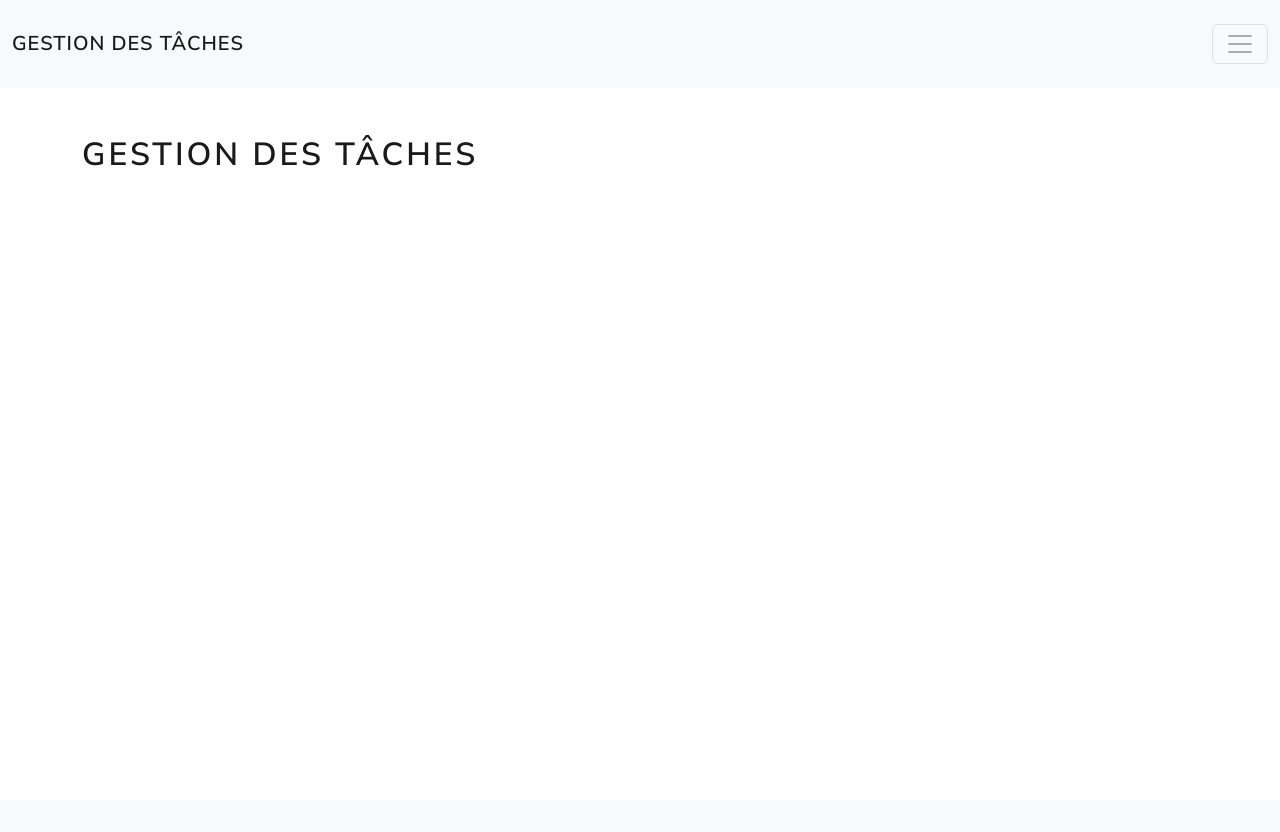
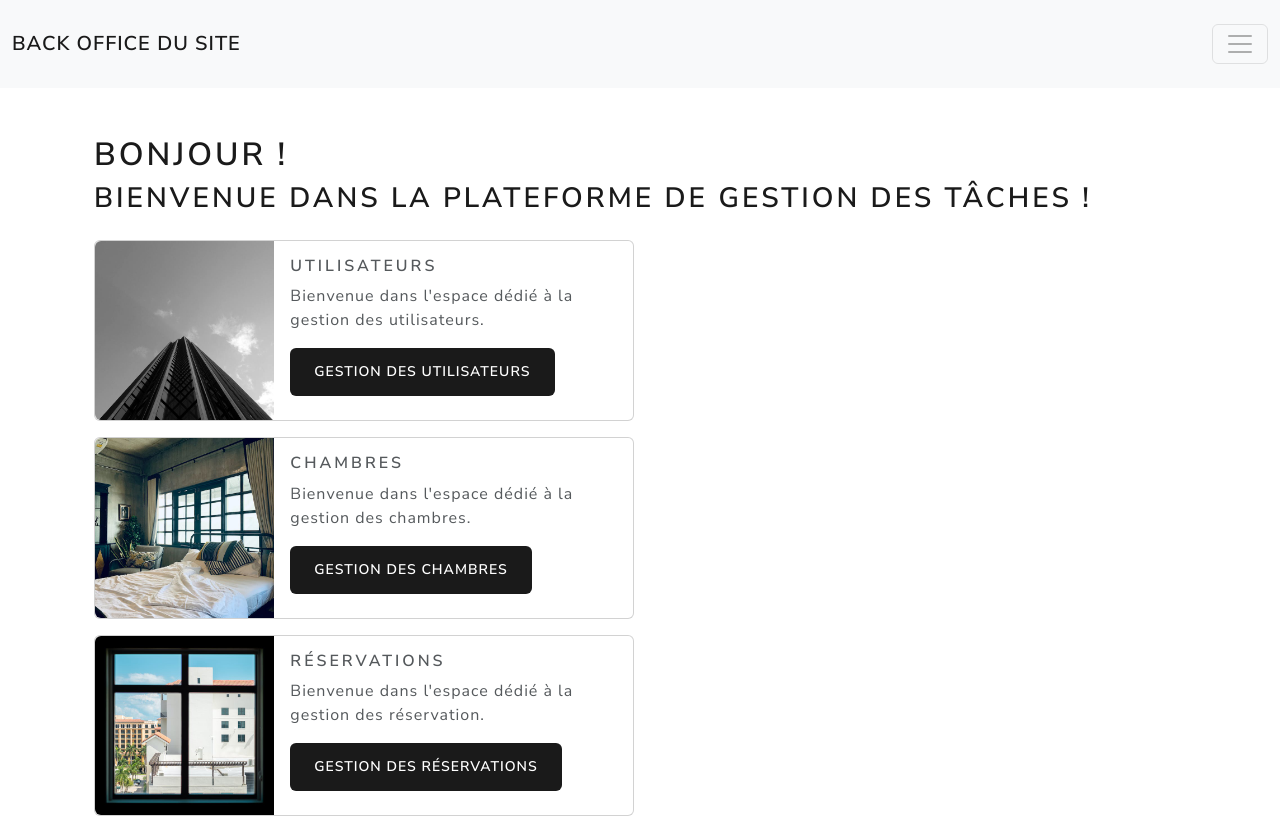
Before and after one commit to Benaamimi/sun_and_fun, a Symfony app: template templates/admin/home/index.html.twig in a window 1280 px wide. Before the commit the page ends 166 px from the top, so only its background shows below. Run offline with Twig, Linux system fonts and the light colour scheme; the template is opened without the code that fills it, so the values that code supplies are empty; some libraries are stand-ins or nearby versions.

Commit message:
MAJ home du backoffice

```diff
--- a/src/Controller/Admin/HomeController.php
+++ b/src/Controller/Admin/HomeController.php
@@ -2,6 +2,8 @@
 
 namespace App\Controller\Admin;
 
+use App\Entity\User;
+use App\Repository\UserRepository;
 use Symfony\Bundle\FrameworkBundle\Controller\AbstractController;
 use Symfony\Component\HttpFoundation\Response;
 use Symfony\Component\Routing\Annotation\Route;
--- a/templates/admin/base.html.twig
+++ b/templates/admin/base.html.twig
@@ -19,6 +19,7 @@
 
 	<body>
 
+
 		{% include "admin/shared/_navbar.html.twig" %}
 
 		{% for rubrique, messages in app.flashes %}
--- a/templates/admin/home/index.html.twig
+++ b/templates/admin/home/index.html.twig
@@ -1,7 +1,56 @@
 {% extends "admin/base.html.twig" %}
 
-{% block title %}Sun and Fun | backOffice{% endblock %}
+{% block title %}Sun and Fun | backOffice
+{% endblock %}
 
 {% block body %}
-    <h1>Gestion des tâches</h1>
+	<div class="container mt-4">
+		<h1>Bonjour !</h1>
+		<h2>Bienvenue dans la plateforme de gestion des tâches !</h2>
+		<div class="card mb-3 mt-4" style="max-width: 540px;">
+			<div class="row g-0">
+				<div class="col-md-4">
+					<img src="{{ asset('img/user.jpg') }}" class="img-fluid rounded-start" alt="...">
+				</div>
+				<div class="col-md-8">
+					<div class="card-body">
+						<h5 class="card-title">Utilisateurs</h5>
+						<p class="card-text">Bienvenue dans l'espace dédié à la gestion des utilisateurs.
+						</p>
+						<a href="{{ path('admin_user_index') }}" class="btn btn-primary">Gestion des utilisateurs</a>
+					</div>
+				</div>
+			</div>
+		</div>
+		<div class="card mb-3" style="max-width: 540px;">
+			<div class="row g-0">
+				<div class="col-md-4">
+					<img src="{{ asset('img/chamber.jpg') }}" class="img-fluid rounded-start" alt="...">
+				</div>
+				<div class="col-md-8">
+					<div class="card-body">
+						<h5 class="card-title">Chambres</h5>
+						<p class="card-text">Bienvenue dans l'espace dédié à la gestion des chambres.
+						</p>
+						<a href="{{ path('admin_chambre_index') }}" class="btn btn-primary">Gestion des Chambres</a>
+					</div>
+				</div>
+			</div>
+		</div>
+		<div class="card mb-3" style="max-width: 540px;">
+			<div class="row g-0">
+				<div class="col-md-4">
+					<img src="{{ asset('img/reser.jpg') }}" class="img-fluid rounded-start" alt="...">
+				</div>
+				<div class="col-md-8">
+					<div class="card-body">
+						<h5 class="card-title">Réservations</h5>
+						<p class="card-text">Bienvenue dans l'espace dédié à la gestion des réservation.
+						</p>
+						<a href="#" class="btn btn-primary">Gestion des réservations</a>
+					</div>
+				</div>
+			</div>
+		</div>
+	</div>
 {% endblock %}
--- a/templates/admin/shared/_navbar.html.twig
+++ b/templates/admin/shared/_navbar.html.twig
@@ -1,6 +1,6 @@
 <nav class="navbar bg-body-tertiary">
 	<div class="container-fluid">
-		<a class="navbar-brand" href="#">Gestion des tâches</a>
+		<a class="navbar-brand" href="#">Back office du site</a>
 		<button class="navbar-toggler" type="button" data-bs-toggle="offcanvas" data-bs-target="#offcanvasNavbar" aria-controls="offcanvasNavbar" aria-label="Toggle navigation">
 			<span class="navbar-toggler-icon"></span>
 		</button>
@@ -45,7 +45,7 @@
 							</li>
 						</ul>
 					</li>
-                    <li class="nav-item">
+					<li class="nav-item">
 						<a class="nav-link" href="{{ path('home') }}">retour au site</a>
 					</li>
 					<li class="nav-item">
```
Also changed, not shown: templates/security/login.html.twig (+9 -0 lines), public/img/chamber.jpg (added), public/img/reser.jpg (added), public/img/user.jpg (added).
